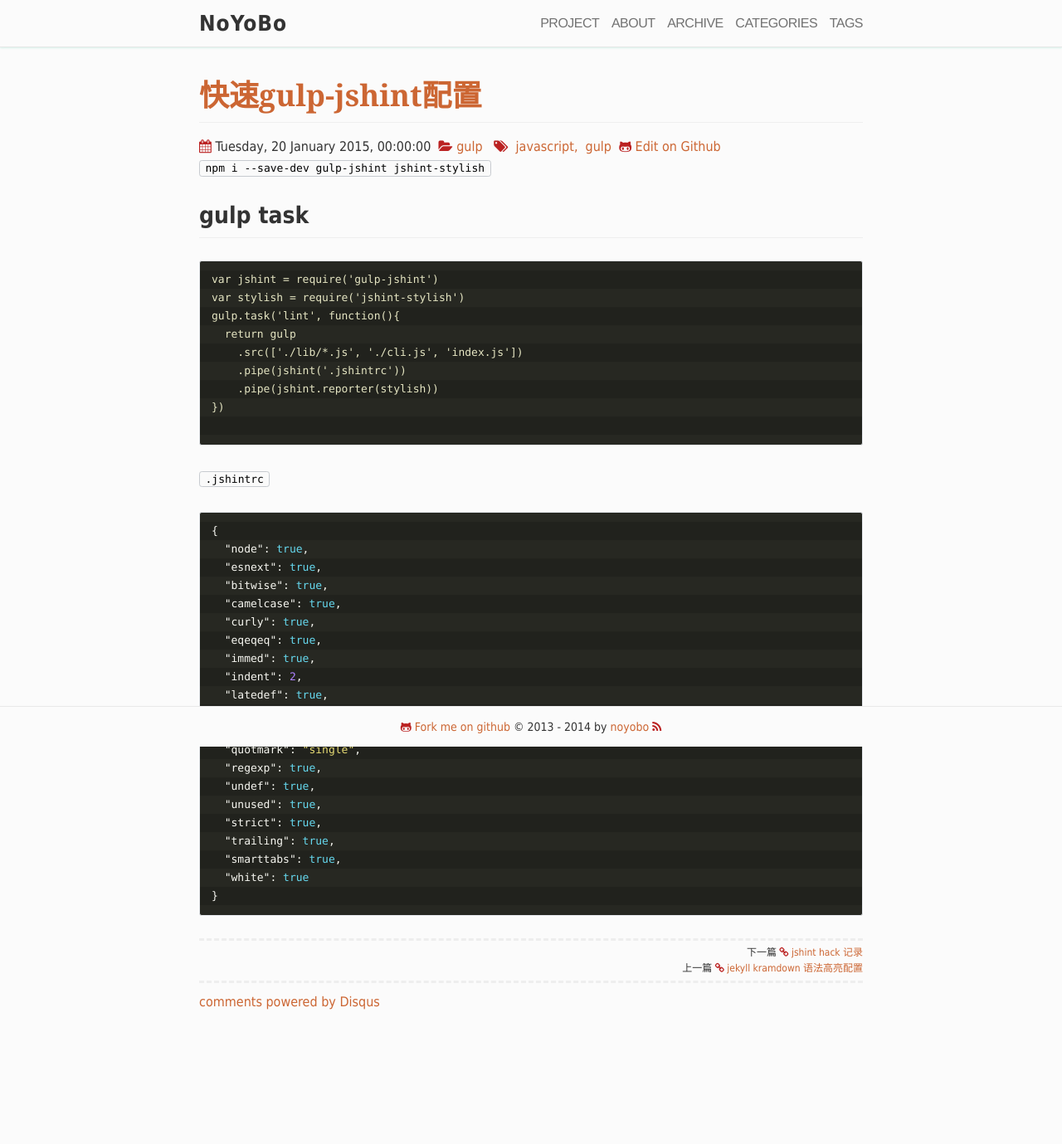
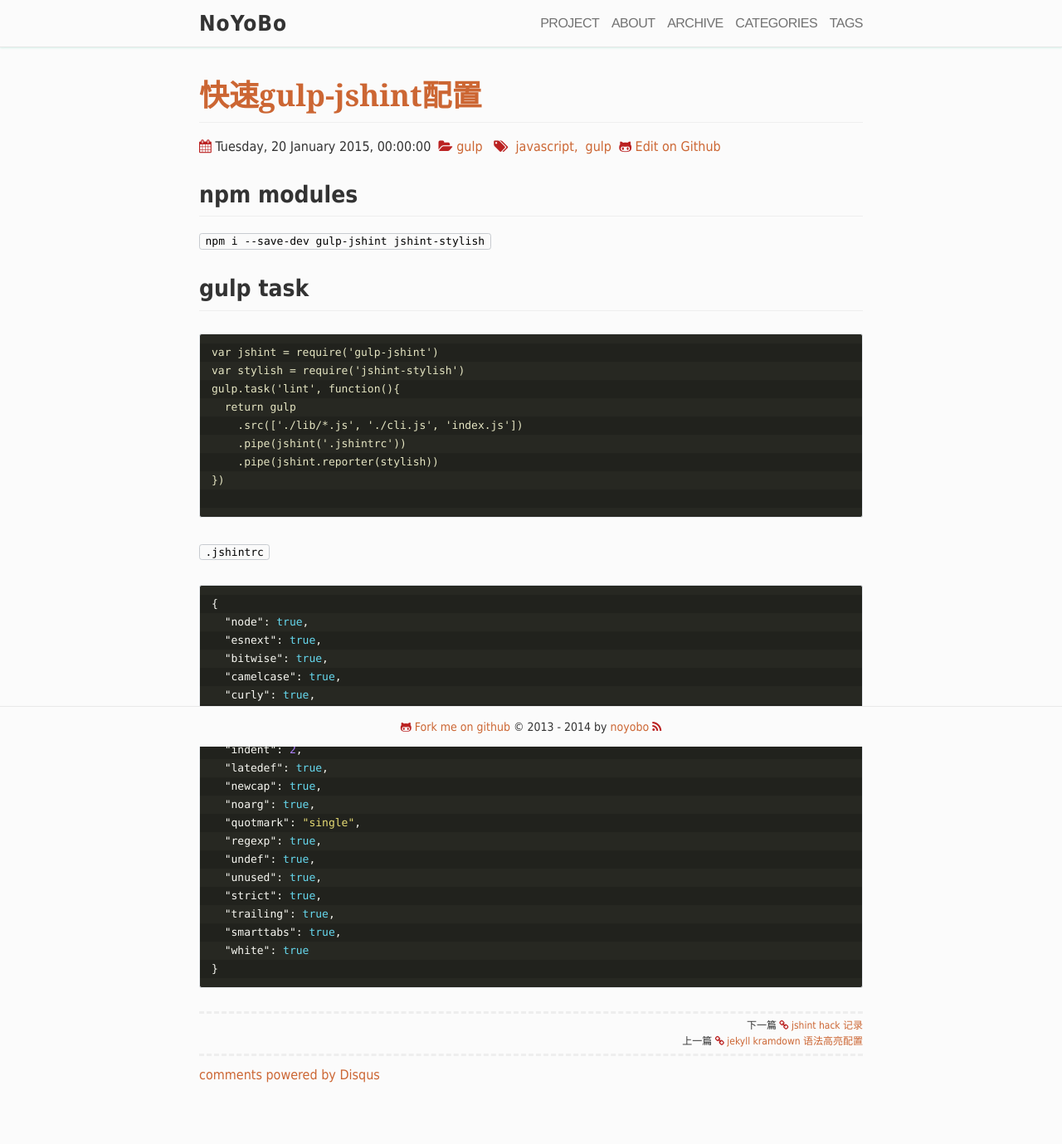
Before and after one commit to noyobo/noyobo.github.com, a Jekyll site: the page built from _posts/2015-01-20-quick-gulp-jshint.md, in a window 1280 px wide. Shown: the whole page at 83% size. Built offline with Jekyll 4.4.1, drawn with Linux system fonts in a browser that asks for light colours; nearby versions of some CDN libraries; Markdown is read by kramdown in place of the engine named in the settings; comment, search, counter and statistics services are not loaded; before the commit the page ends 1291 px from its top, so only the background shows below that.

Commit message:
Update 2015-01-20-quick-gulp-jshint.md

```diff
--- a/_posts/2015-01-20-quick-gulp-jshint.md
+++ b/_posts/2015-01-20-quick-gulp-jshint.md
@@ -5,6 +5,8 @@ tags: javascript, gulp
 category: gulp
 keywords: gulp-jshint
 ---
+
+## npm modules
 
 `npm i --save-dev gulp-jshint jshint-stylish`
 
```
